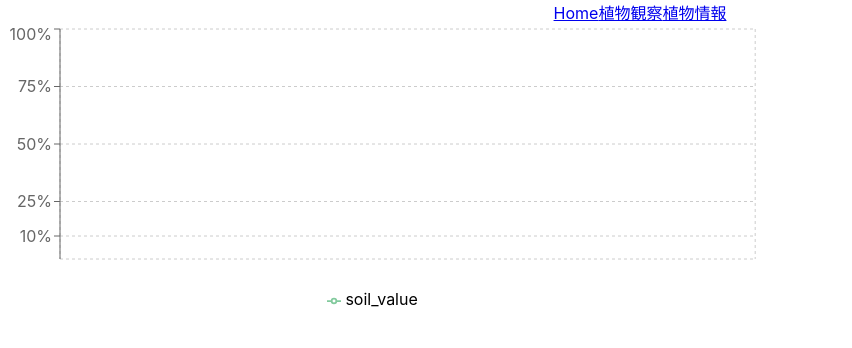
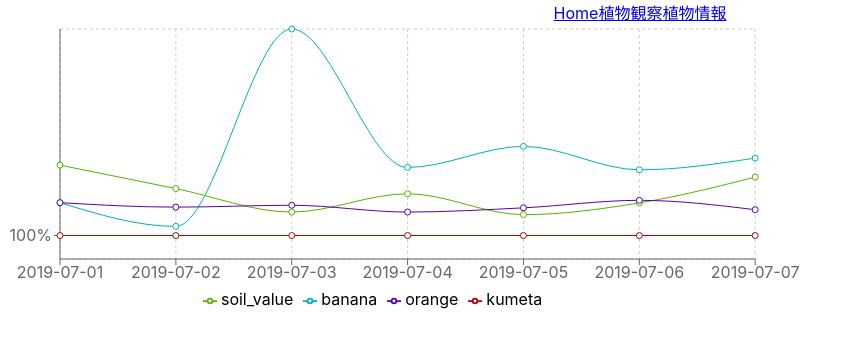
Before and after one commit to Kume-skt/Plant-management-system, a React (Create React App) app in the folder plantsystem/: page /Plant_graph in a window 1280 px wide. Shown: the top 348 px of the page, without its empty margins (0-852 px from the left). Built offline with nearby package versions, Linux system fonts and the light colour scheme.

Commit message:
graph調整
データ数によってグラフのいろを変更する。

```diff
--- /dev/null
+++ b/plantsystem/src/component/Data_processing/ColorChange.ts
@@ -0,0 +1,34 @@
+const colorC = () => {
+    function hslToHex(h: number, s: number, l: number) {
+        h /= 360;
+        s /= 100;
+        l /= 100;
+        let r, g, b;
+        if (s === 0) {
+            r = g = b = l; // achromatic
+        } else {
+            const hue2rgb = (p: number, q: number, t: number) => {
+                if (t < 0) t += 1;
+                if (t > 1) t -= 1;
+                if (t < 1 / 6) return p + (q - p) * 6 * t;
+                if (t < 1 / 2) return q;
+                if (t < 2 / 3) return p + (q - p) * (2 / 3 - t) * 6;
+                return p;
+            };
+            const q = l < 0.5 ? l * (1 + s) : l + s - l * s;
+            const p = 2 * l - q;
+            r = hue2rgb(p, q, h + 1 / 3);
+            g = hue2rgb(p, q, h);
+            b = hue2rgb(p, q, h - 1 / 3);
+        }
+        const toHex = (x: number) => {
+            const hex = Math.round(x * 255).toString(16);
+            return hex.length === 1 ? '0' + hex : hex;
+        };
+        console.log(r);
+
+        return `#${toHex(r)}${toHex(g)}${toHex(b)}`;
+    }
+    return ({ hslToHex })
+}
+export default colorC;
--- a/plantsystem/src/component/graph.tsx
+++ b/plantsystem/src/component/graph.tsx
@@ -1,25 +1,52 @@
 import React from 'react';
+import { useSelector, useDispatch, connect } from 'react-redux'
+//処理に関するimportをしてください(Action:dispatchです)
+// import { } from ''
+
 import {
     LineChart, Line, XAxis, YAxis, CartesianGrid, Tooltip, Legend,
 } from 'recharts';
+import ColorC from "./Data_processing/ColorChange"
 
-export default class Graph extends React.Component<any, any>{
+class Graph extends React.Component<any, any> {
+    data: { date: string; soil_value: number; banana: number; orange: number; kumeta:number}[];
+    test: string[];
+    cloor: string[];
+
     constructor(props: any) {
         super(props);
         this.state = {};
+        this.data = [
+            { date: '2019-07-01', soil_value: 400, banana: 240, orange: 240, kumeta: 100 },
+            { date: '2019-07-02', soil_value: 300, banana: 139, orange: 221, kumeta: 100 },
+            { date: '2019-07-03', soil_value: 200, banana: 980, orange: 229, kumeta: 100 },
+            { date: '2019-07-04', soil_value: 278, banana: 390, orange: 200, kumeta: 100 },
+            { date: '2019-07-05', soil_value: 189, banana: 480, orange: 218, kumeta: 100 },
+            { date: '2019-07-06', soil_value: 239, banana: 380, orange: 250, kumeta: 100 },
+            { date: '2019-07-07', soil_value: 349, banana: 430, orange: 210, kumeta: 100 },
+        ]
+        this.test = ["soil_value", "banana", "orange","kumeta"]
+        this.cloor = []
+
+    }
+    componentWillMount() {
+        this.test.map(dataName => (
+            this.cloor.push(ColorC().hslToHex(360 * (this.test.lastIndexOf(dataName) + 1) / this.test.length
+                , 100, 35))
+        ))
     }
     render() {
+        console.log(this.cloor);
+
         return (
-
             <div className="graph">
-
                 <LineChart
-                    width={window.innerWidth*0.7}
+                    width={window.innerWidth * 0.7}
                     height={300}
-                    data={this.state.posts}
+                    data={this.data}
                     margin={{
                         top: 5,
-                        right: window.innerWidth*0.11,
+                        right: window.innerWidth * 0.11,
                         left: 0,
                         bottom: 15
                     }
@@ -28,7 +55,7 @@ export default class Graph extends React.Component<any, any>{
                 >
                     <CartesianGrid strokeDasharray="3 3" />
                     <XAxis
-                        dataKey="DATE"
+                        dataKey="date"
                     />
                     <YAxis
                         orientation="left"
@@ -46,13 +73,31 @@ export default class Graph extends React.Component<any, any>{
             /> */}
                     <Tooltip />
                     <Legend />
-                    <Line
+                    {this.test.map(dataName => {
+                        // eslint-disable-next-line @typescript-eslint/no-unused-expressions
+                        return (<Line
                             type="monotone"
-                        dataKey="soil_value"
-                        stroke="#82ca9d"
+                            dataKey={dataName}
+                            stroke={this.cloor[this.test.lastIndexOf(dataName)]}
                             yAxisId='leftYAxis' />
+                        )
+                    })}
+                    {/* <Line
+                        type="monotone"
+                        dataKey="banana"
+                        stroke="rgb(200,100,100)"
+                        yAxisId='leftYAxis' /> */}
                 </LineChart>
             </div>
         )
     }
 }
+function mapStateToProps(state: any) {
+    return state;
+}
+// function mapDispatchToProps() {
+// // eslint-disable-next-line react-hooks/rules-of-hooks
+//    const dispatch = useDispatch();
+//    return { dispatch1: () => { dispatch(); } };
+// }
+export default connect(mapStateToProps)(Graph)
```
Lines whose indentation alone changed are shown as unchanged.
